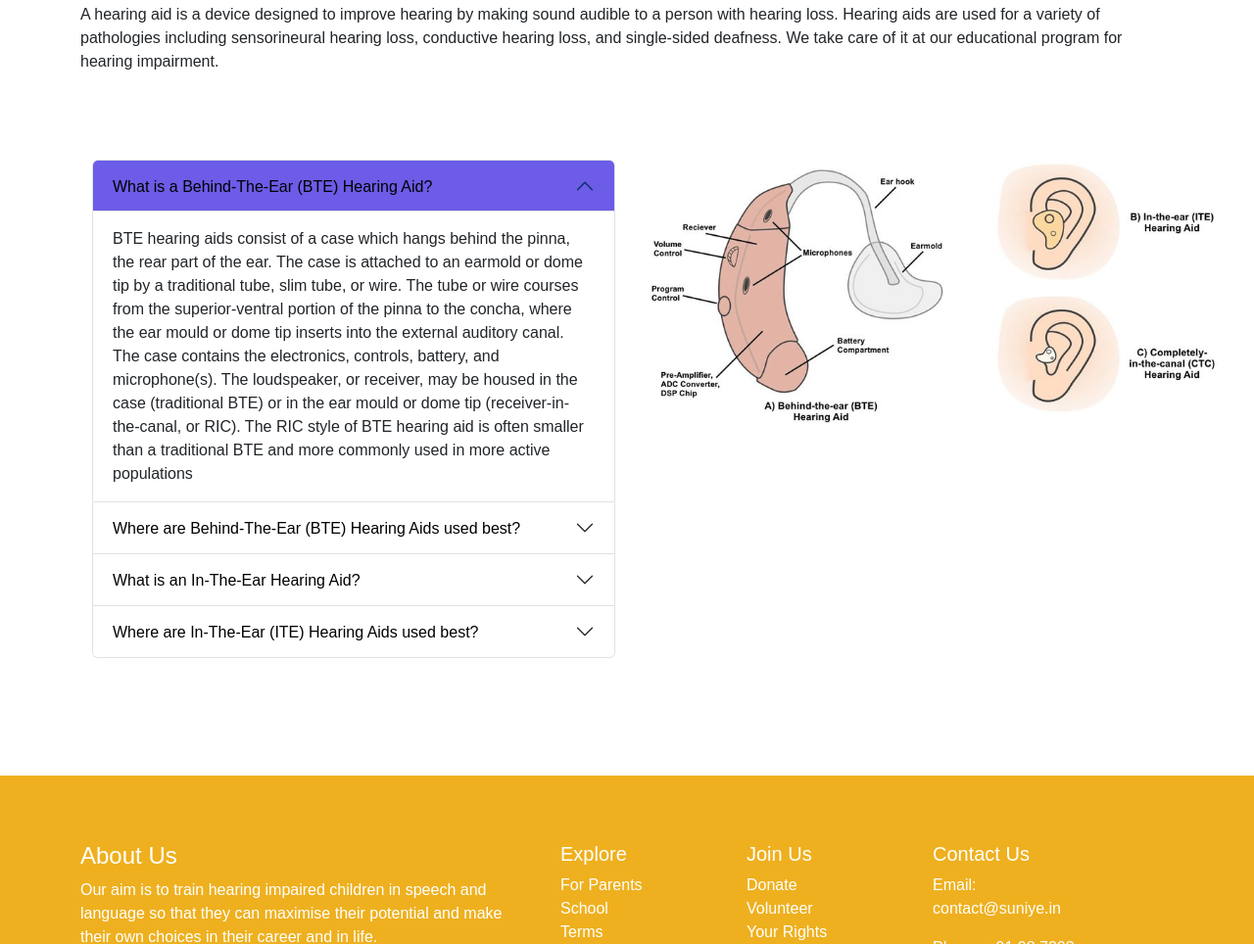
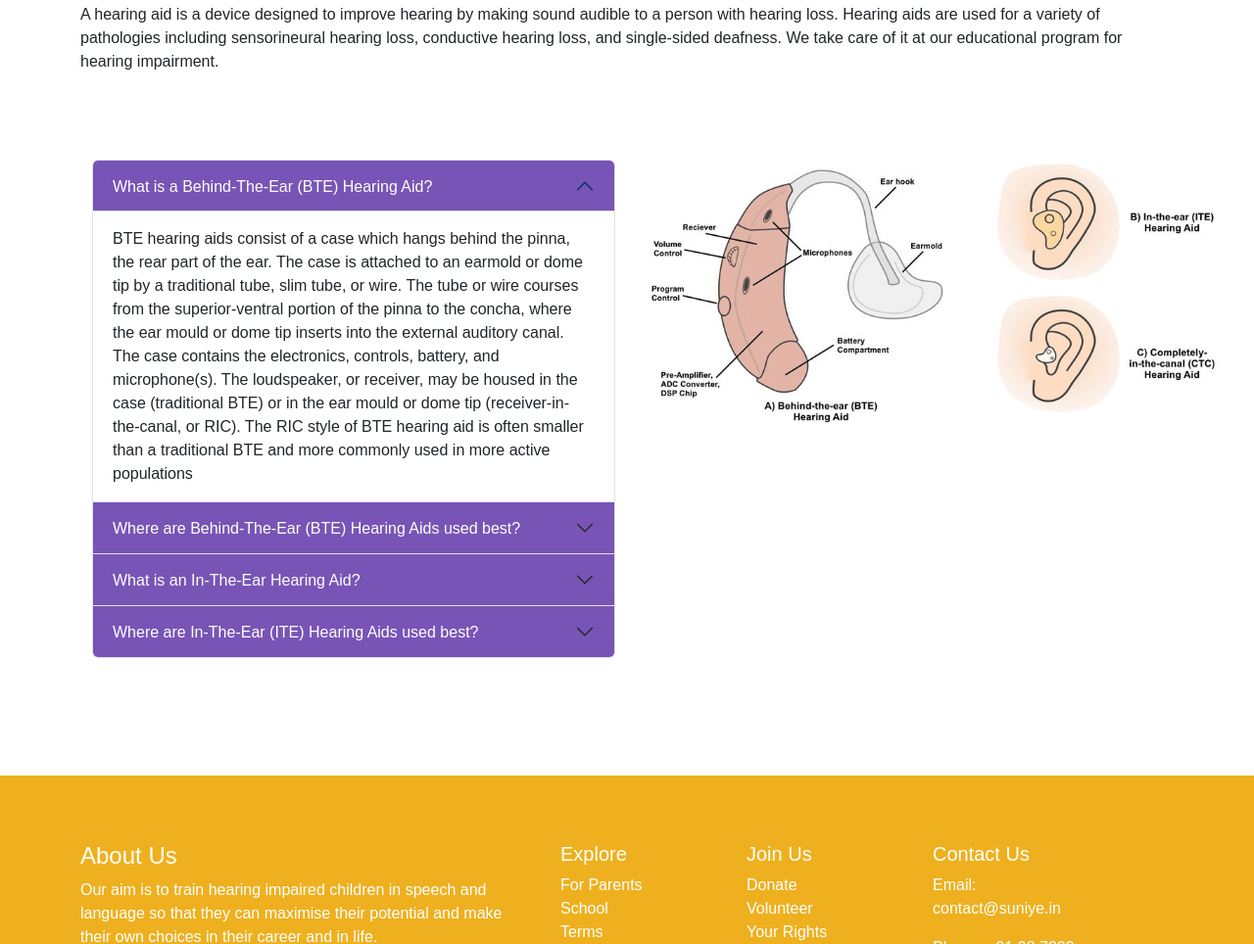
Before and after one commit to Trisha061104/Suniye, a plain HTML site: page parent.html in a window 1280 px wide. Shown: the part 1323-2287 px from the top of the page at 98% size. Drawn offline with nearby package versions, Linux system fonts and the light colour scheme.

Commit message:
Add files via upload

```diff
--- a/parent.html
+++ b/parent.html
@@ -433,7 +433,7 @@ Since there are no visual indicators, most hearing impaired children are not ide
                 <!-- Question 1 -->
                 <div class="accordion-item">
                     <h2 class="accordion-header" id="headingOne">
-                        <button class="accordion-button" type="button" data-bs-toggle="collapse" data-bs-target="#collapseOne" aria-expanded="true" aria-controls="collapseOne" style="color: #000000;">
+                        <button class="accordion-button" type="button" data-bs-toggle="collapse" data-bs-target="#collapseOne" aria-expanded="true" aria-controls="collapseOne" style="color: #fff;background-color: #7854b6;">
                             What is a Behind-The-Ear (BTE) Hearing Aid?
                         </button>
                     </h2>
@@ -453,7 +453,7 @@ Since there are no visual indicators, most hearing impaired children are not ide
                 <!-- Question 2 -->
                 <div class="accordion-item">
                     <h2 class="accordion-header" id="headingTwo">
-                        <button class="accordion-button collapsed" type="button" data-bs-toggle="collapse" data-bs-target="#collapseTwo" aria-expanded="false" aria-controls="collapseTwo" style="color: #000000 ;">
+                        <button class="accordion-button collapsed" type="button" data-bs-toggle="collapse" data-bs-target="#collapseTwo" aria-expanded="false" aria-controls="collapseTwo" style="color: #fff;background-color: #7854b6;">
                             Where are Behind-The-Ear (BTE) Hearing Aids used best?
                         </button>
                     </h2>
@@ -471,7 +471,7 @@ Since there are no visual indicators, most hearing impaired children are not ide
                 <!-- Question 3 -->
                 <div class="accordion-item">
                     <h2 class="accordion-header" id="headingThree">
-                        <button class="accordion-button collapsed" type="button" data-bs-toggle="collapse" data-bs-target="#collapseThree" aria-expanded="false" aria-controls="collapseThree" style="color: #000000;">
+                        <button class="accordion-button collapsed" type="button" data-bs-toggle="collapse" data-bs-target="#collapseThree" aria-expanded="false" aria-controls="collapseThree" style="color: #fff;background-color: #7854b6;">
                             What is an In-The-Ear Hearing Aid?
                         </button>
                     </h2>
@@ -493,7 +493,7 @@ Since there are no visual indicators, most hearing impaired children are not ide
                 <!-- Question 4 -->
                 <div class="accordion-item">
                     <h2 class="accordion-header" id="headingFour">
-                        <button class="accordion-button collapsed" type="button" data-bs-toggle="collapse" data-bs-target="#collapseFour" aria-expanded="false" aria-controls="collapseFour" style="color: #000000;">
+                        <button class="accordion-button collapsed" type="button" data-bs-toggle="collapse" data-bs-target="#collapseFour" aria-expanded="false" aria-controls="collapseFour" style="color: #fff;background-color: #7854b6;">
                             Where are In-The-Ear (ITE) Hearing Aids used best?
                         </button>
                     </h2>
```
